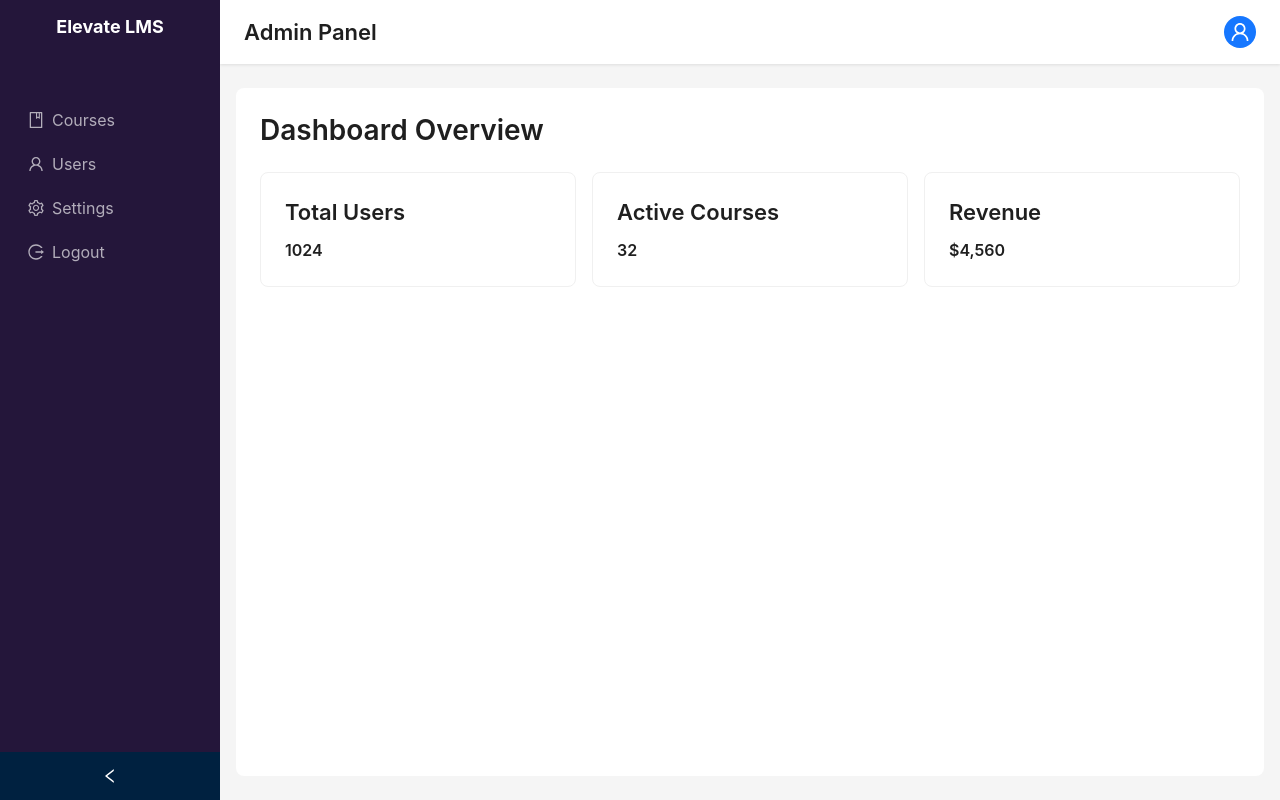
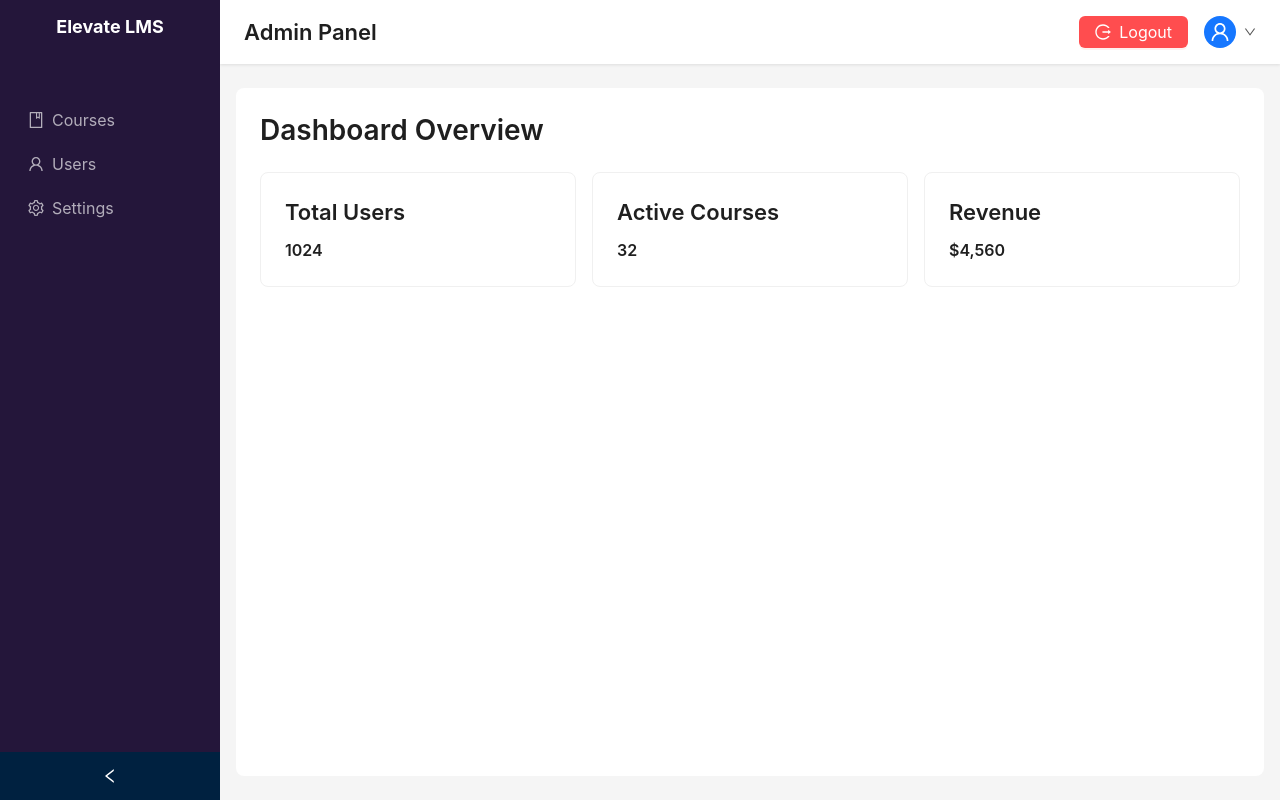
Before and after one commit to connectemea/Elevate-LMS, a Next.js app: page / in a window 1280 px wide. Built offline with nearby package versions, Linux system fonts and the light colour scheme; what @ant-design/nextjs-registry would draw is missing.

Commit message:
feat(layout): add functional logout in header and improve sidebar navigation UX

```diff
--- a/src/components/layout/HeaderBar.tsx
+++ b/src/components/layout/HeaderBar.tsx
@@ -1,15 +1,37 @@
 "use client";
 
-import { Layout, Avatar, Dropdown, Typography } from "antd";
-import { UserOutlined } from "@ant-design/icons";
+import { Layout, Avatar, Dropdown, Typography, Button } from "antd";
+import {
+  UserOutlined,
+  LogoutOutlined,
+  DownOutlined,
+} from "@ant-design/icons";
+import { useRouter } from "next/navigation";
 
 const { Header } = Layout;
 
 export default function HeaderBar() {
+  const router = useRouter();
+
+  const handleLogout = () => {
+    // Example: Clear tokens, session, or local storage if needed
+    localStorage.removeItem("token");
+    sessionStorage.clear();
+
+    // Redirect to home or login page
+    router.push("/");
+  };
+
   const menuItems = [
     { key: "profile", label: "Profile" },
-    { key: "logout", label: "Logout" },
+    { type: "divider" as const },
+    { key: "logout", label: "Logout", icon: <LogoutOutlined /> },
   ];
+
+  const handleMenuClick = ({ key }: { key: string }) => {
+    if (key === "logout") handleLogout();
+    if (key === "profile") console.log("Profile clicked");
+  };
 
   return (
     <Header
@@ -26,16 +48,37 @@ export default function HeaderBar() {
         Admin Panel
       </Typography.Title>
 
+      <div style={{ display: "flex", alignItems: "center", gap: "16px" }}>
+        <Button
+          type="primary"
+          icon={<LogoutOutlined />}
+          onClick={handleLogout}
+          danger
+        >
+          Logout
+        </Button>
+
         <Dropdown
-        menu={{ items: menuItems }}
+          menu={{ items: menuItems, onClick: handleMenuClick }}
           placement="bottomRight"
           arrow
         >
+          <div
+            style={{
+              display: "flex",
+              alignItems: "center",
+              cursor: "pointer",
+              gap: "8px",
+            }}
+          >
             <Avatar
               icon={<UserOutlined />}
-          style={{ cursor: "pointer", backgroundColor: "#1677ff" }}
+              style={{ backgroundColor: "#1677ff" }}
             />
+            <DownOutlined style={{ fontSize: "12px", color: "#555" }} />
+          </div>
         </Dropdown>
+      </div>
     </Header>
   );
 }
--- a/src/components/layout/Sidebar.tsx
+++ b/src/components/layout/Sidebar.tsx
@@ -25,7 +25,7 @@ export default function Sidebar() {
     { key: "/courses", icon: <BookOutlined />, label: <Link href="/courses">Courses</Link> },
     { key: "/users", icon: <UserOutlined />, label: <Link href="/users">Users</Link> },
     { key: "/settings", icon: <SettingOutlined />, label: <Link href="/settings">Settings</Link> },
-    { key: "/logout", icon: <LogoutOutlined />, label: <Link href="/">Logout</Link> },
+    // { key: "/logout", icon: <LogoutOutlined />, label: <Link href="/">Logout</Link> },
     // { key: "logout", icon: <LogoutOutlined />, label: "Logout" },
   ];
 
```
Lines whose indentation alone changed are shown as unchanged.
